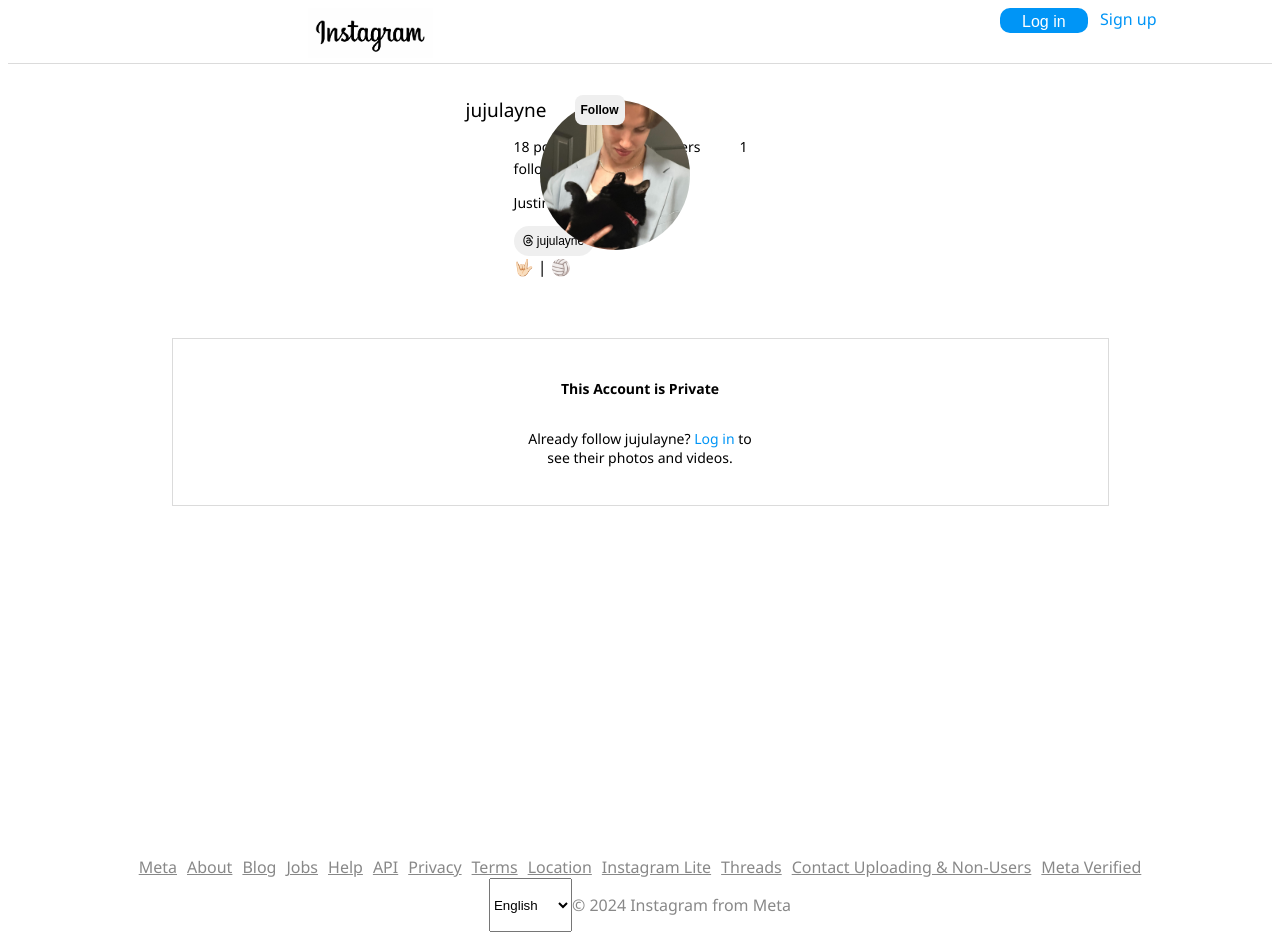
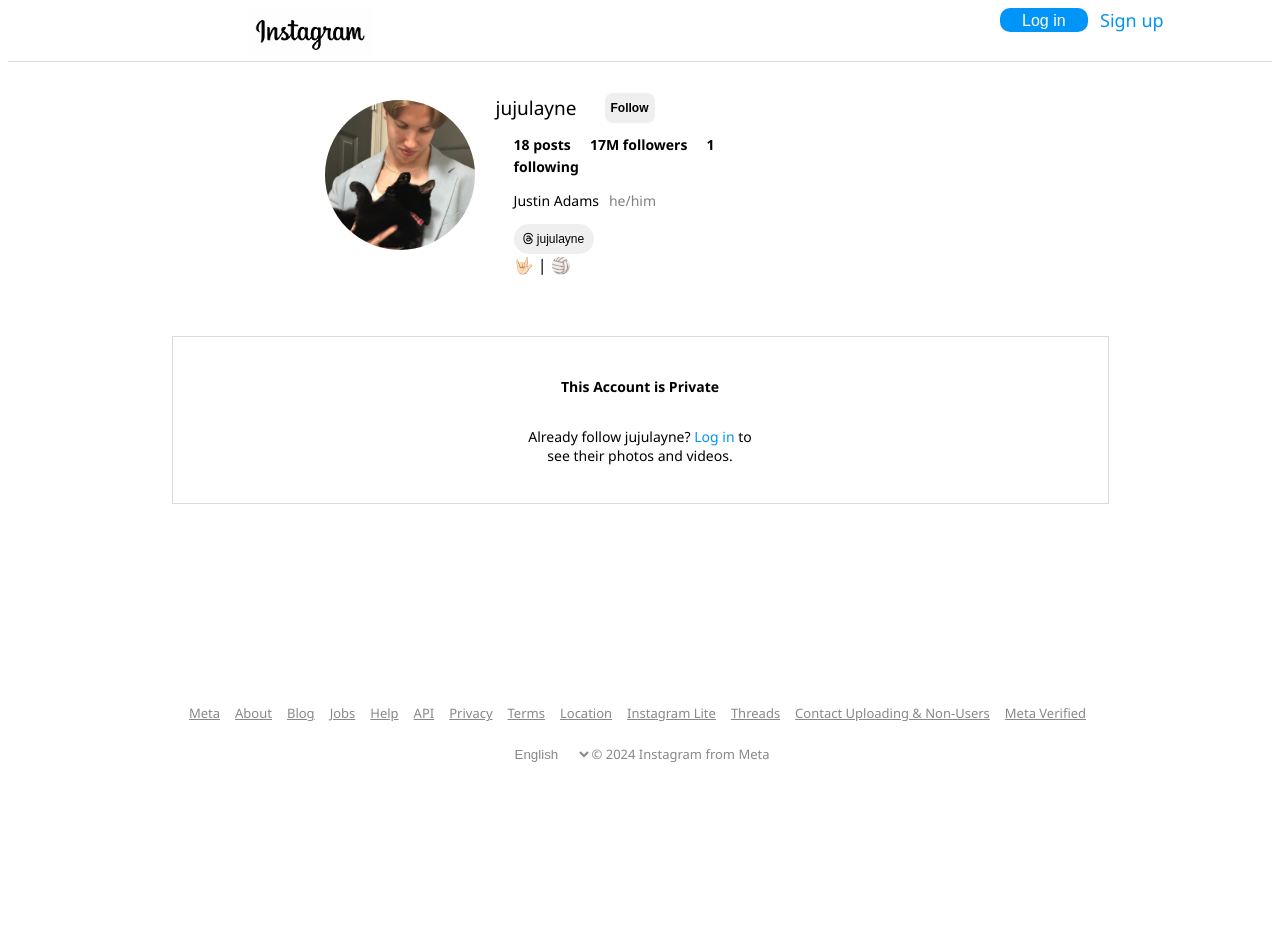
Before and after one commit to Hoang-J/SpamBugInstagram, a plain HTML site: page spamBug/spamBug.html in a window 1280 px wide. After the commit the page ends 800 px from the top, so only its background shows below. Drawn offline with Linux system fonts and the light colour scheme.

Commit message:
updating the spam bug files to the correct version

```diff
--- a/spamBug/spamBug.css
+++ b/spamBug/spamBug.css
@@ -8,7 +8,7 @@ body {
 .center {
     position: relative;
     right: 0px;
-    left: 300px;
+    left: 240px;
 
 
 }
@@ -26,7 +26,7 @@ body {
 .SignUp {
     position: absolute;
     left: 1100px;
-    font-size: 16px;
+    font-size: 18px;
     color: #0095F6;
 }
 
@@ -46,7 +46,7 @@ a.SignUp:hover {
 }
 .LoginIn {
     position: absolute;
-    font-size: 20px;
+    font-size: 19px;
     left:1000px;
     color: rgb(255, 255, 255);
     background-color: #0095F6;
@@ -76,9 +76,8 @@ a.SignUp:hover {
 
 #profilePic {
     position: absolute;
-    left: 540px;
+    left: 325px;
     top: 50px;
-
     border-radius: 50%;
     margin-bottom: 0;
     margin-top: 50px;
@@ -108,7 +107,7 @@ a.SignUp:hover {
     display: inline-flex;
     justify-content: center;
     align-items: center;
-    margin-right: 150px;
+    margin-right: 90px;
 
 }
 
@@ -120,8 +119,8 @@ a.SignUp:hover {
 
 .profile-middle > span {
     display: inline;
-    margin-right: 35px;
-    font-weight: 500;
+    margin-right: 15px;
+    font-weight: 600;
     font-size: 14px;
 
 }
@@ -263,13 +262,14 @@ a.private {
 .footer {
     color:#888888;
     margin-left: 5px;
-    margin-right: 5px;
+    margin-right: 10px;
 }
 
 #footer {
     display: flex;
     justify-content: center;
-    margin-top: 350px;
+    margin-top: 200px;
+    font-size: 13px;
     /* position: fixed;
     bottom: 100; */
 }
@@ -280,6 +280,20 @@ a.private {
     color: #888888;
     padding: 0%;
     border-radius: o;
+    margin-top: 10px;
+    /* background-color: rgb(255, 255, 255); */
+}
+
+#dropdown > select {
+    background-color: rgb(255, 255, 255);
+}
+
+#dropdown > p {
+    font-size: 13px;
+}
 
 
+#Countries {
+    border: white;
+    color: #888888;
 }
--- a/spamBug/spamBug.html
+++ b/spamBug/spamBug.html
@@ -17,7 +17,7 @@ The webpage should be a good enough clone that the average person who does not f
 <body>
     <div class="top-nav">
         <p>
-            <img src="./images/instaLogo.png" width="125" height="50" class="center">
+            <img src="./images/instaLogo.png" width="125" height="48" class="center">
             <a class = "SignUp" href="https://www.instagram.com/accounts/emailsignup/?next=%2Fjujulayne%2F&hl=en">Sign up</a>
             <button class="LoginIn"><a href="https://www.instagram.com/">Log in</a></button>
         </p>
@@ -108,7 +108,7 @@ The webpage should be a good enough clone that the average person who does not f
         <option value="Portuguese">Portugues</option>
         <option value="Danish">Dansk</option>
         </select>
-    <p>© 2024 Instagram from Meta</p>
+        <p>© 2024 Instagram from Meta</p>
     </div>
 
 </body>
```
